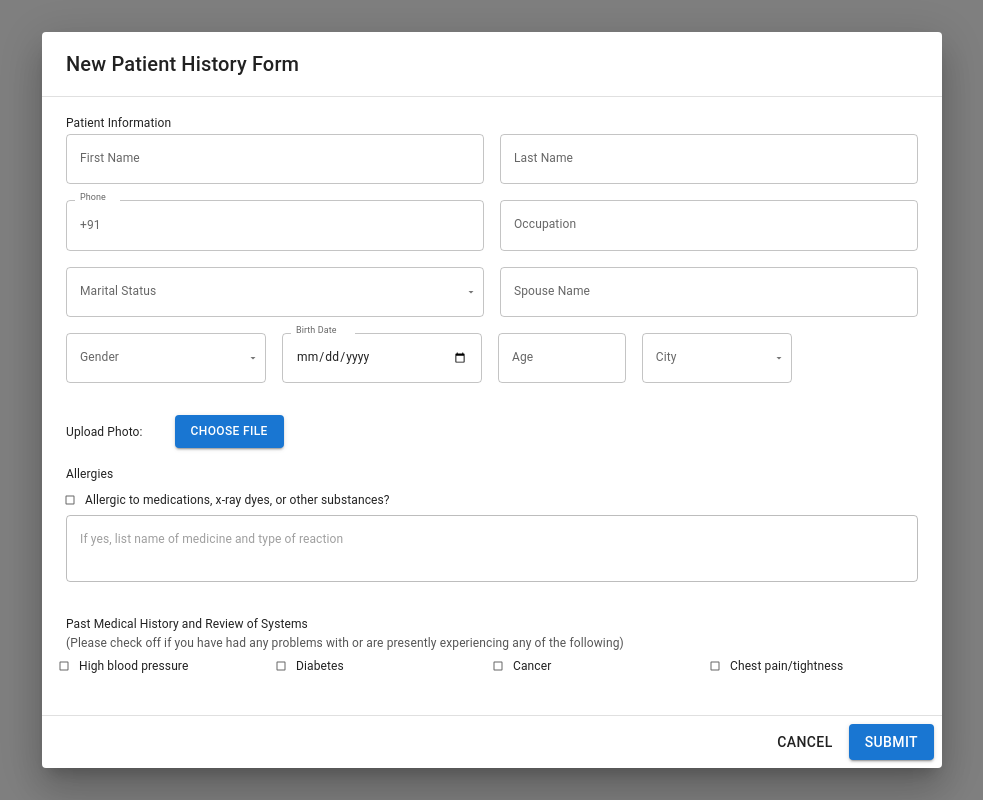
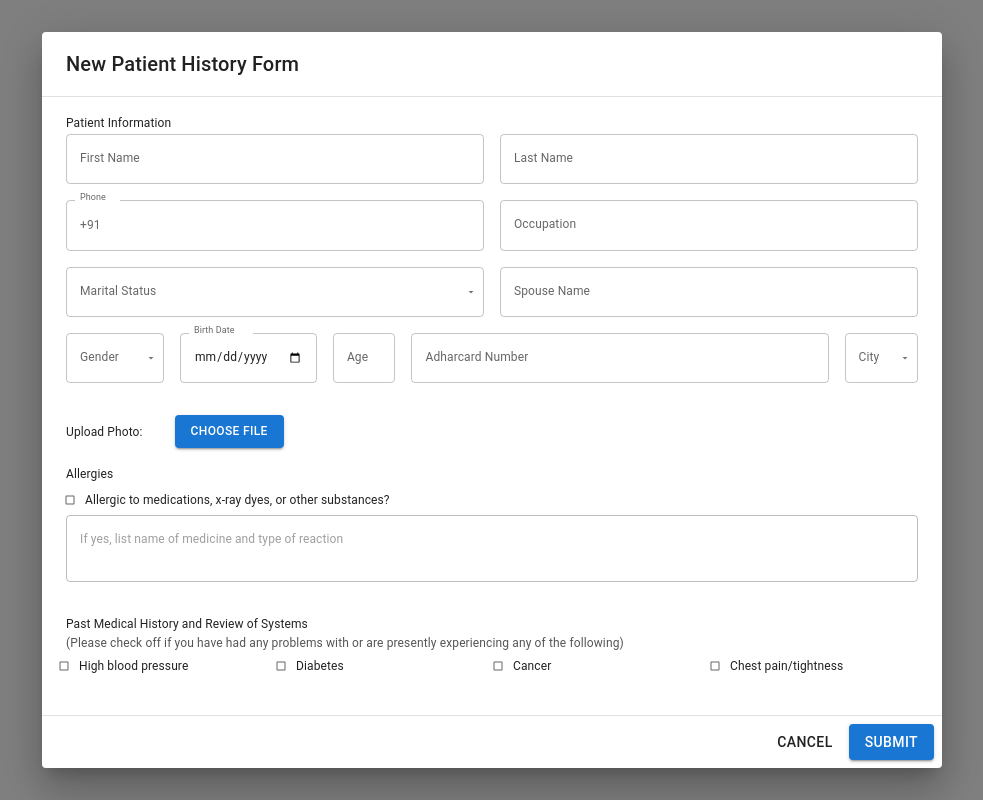
Before and after one commit to aryanpatel05/Hospital, a React (Create React App) app: page /details in a window 1280 px wide. Shown: the whole page, without its empty margins (148-1131 px from the left). Built offline with nearby package versions, Linux system fonts and the light colour scheme.

Commit message:
checking

```diff
--- a/src/pages/PatientHistoryForm.js
+++ b/src/pages/PatientHistoryForm.js
@@ -72,6 +72,7 @@ const indianCities = [
 const PatientHistoryForm = ({ open, onClose }) => {
   // Basic patient info states
   const [firstName, setFirstName] = useState("");
+  const [adharcard, setAdharcard] = useState("");
   const [lastName, setLastName] = useState("");
   const [phone, setPhone] = useState("");
   const [occupation, setOccupation] = useState("");
@@ -208,6 +209,7 @@ const PatientHistoryForm = ({ open, onClose }) => {
     const formData = {
       firstName,
       lastName,
+      adharcard,
       phone,
       occupation,
       maritalStatus,
@@ -274,6 +276,7 @@ const PatientHistoryForm = ({ open, onClose }) => {
             onChange={(e) => setLastName(e.target.value)}
           />
         </Box>
+
         <Box className="form-row">
           <TextField
             label="Phone"
@@ -364,6 +367,21 @@ const PatientHistoryForm = ({ open, onClose }) => {
               InputProps={{ readOnly: true }}
             />
           </Box>
+          <TextField
+            label="Adharcard Number"
+            fullWidth
+            value={adharcard}
+            onChange={(e) => {
+              // Only allow digits and limit to 12 characters
+              const digits = e.target.value.replace(/\D/g, "").slice(0, 12);
+              setAdharcard(digits);
+            }}
+            inputProps={{
+              pattern: "\\d{12}",
+              maxLength: 12,
+              title: "Adharcard number must be exactly 12 digits",
+            }}
+          />
           <FormControl className="city-select" sx={{ width: "150px" }}>
             <InputLabel>City</InputLabel>
             <Select
```
Also changed, not shown: 1 other file (tests, documents, lock files or other folders).
